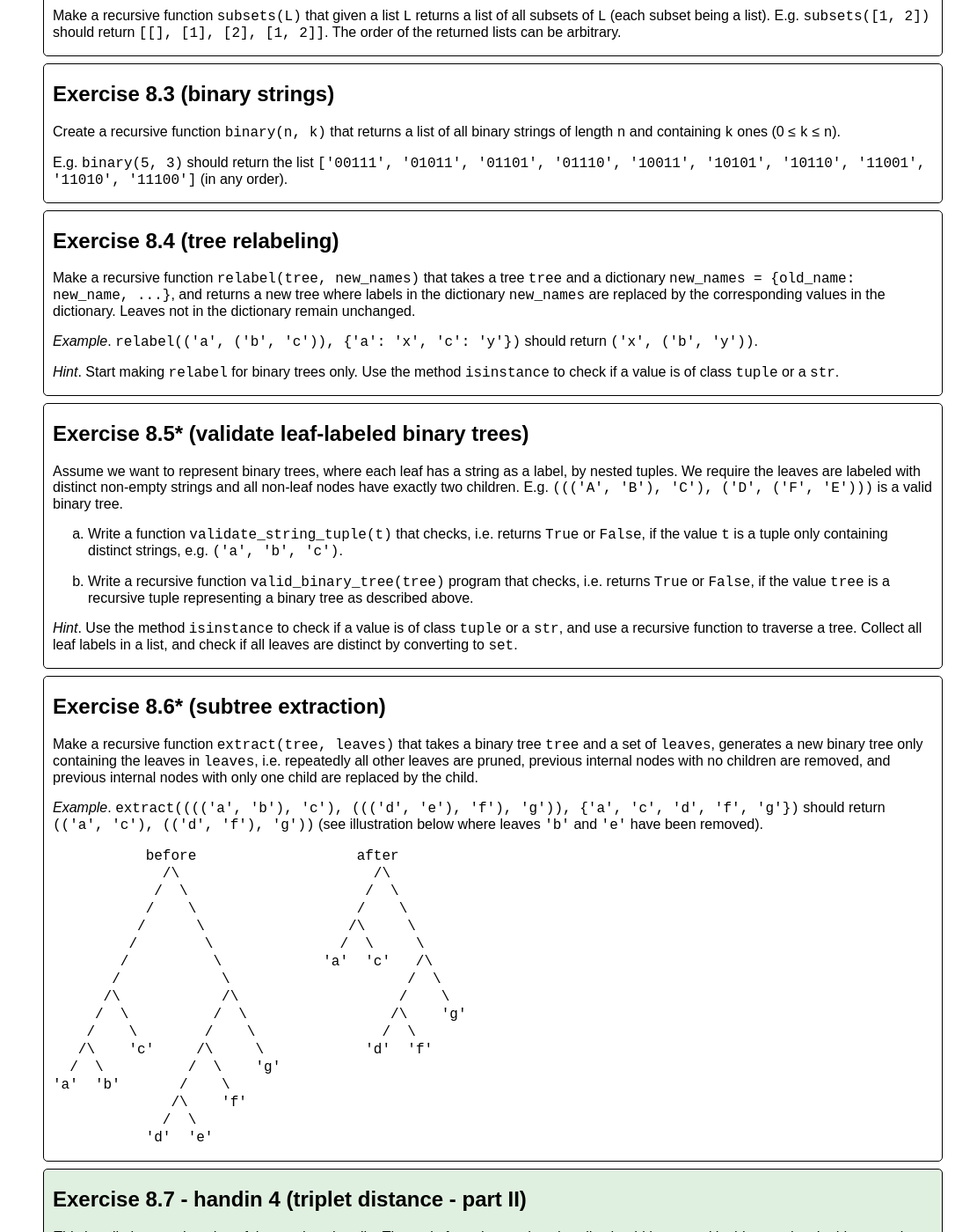
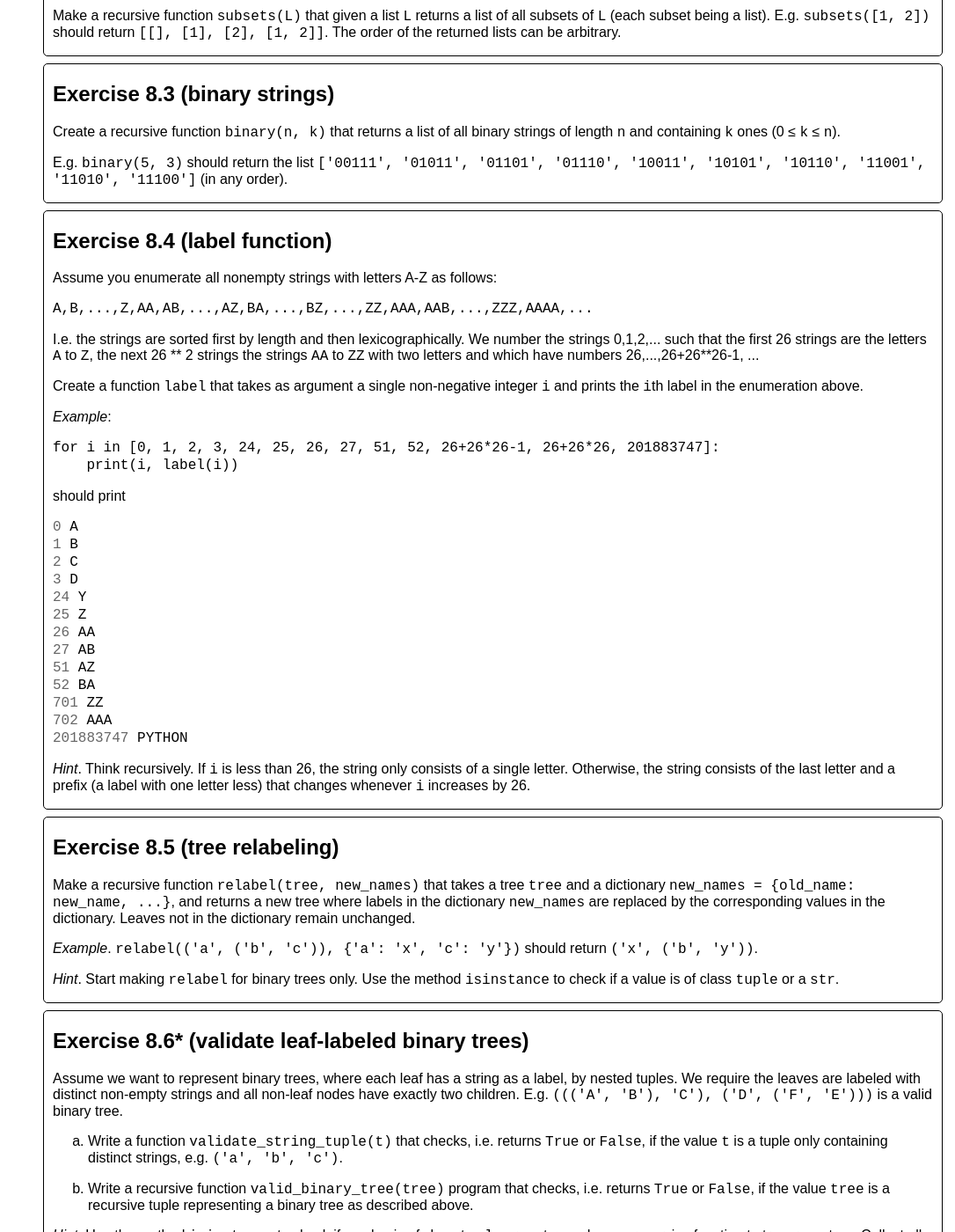
Before and after one commit to gsbrodal/gsbrodal.github.io, a Jekyll site: the page built from ipsa/exercises.html, in a window 1280 px wide and 1400 px high, scrolled down 16999 px. Shown: the whole window at 88% size, without its empty margins (194-1280 px from the left). Built offline with Jekyll 4.4.1, drawn with Linux system fonts in a browser that asks for light colours; some of the changed text lies outside the part shown.

Commit message:
exercises.html

```diff
--- a/ipsa/exercises.html
+++ b/ipsa/exercises.html
@@ -756,13 +756,50 @@ Right: (&#39;A&#39;, (&#39;G&#39;, ((&#39;E&#39;, &#39;F&#39;), ((&#39;B&#39;, &
 <p>E.g. <code>binary(5, 3)</code> should return the list <code>['00111', '01011', '01101', '01110', '10011', '10101', '10110', '11001', '11010', '11100']</code> (in any order).</p>
 </div>
 <div class="exercise">
-<h2>Exercise 8.4 (tree relabeling)</h2>
+<h2>Exercise 8.4 (label function)</h2>
+<p>Assume you enumerate all nonempty strings with letters A-Z as follows:</p>
+<div class="codehilite"><pre><span></span><code>A,B,...,Z,AA,AB,...,AZ,BA,...,BZ,...,ZZ,AAA,AAB,...,ZZZ,AAAA,...
+</code></pre></div>
+
+<p>I.e. the strings are sorted first by length and then lexicographically.
+We number the strings 0,1,2,... such that the first 26 strings are the letters
+<code>A</code> to <code>Z</code>, the next 26 ** 2 strings the strings <code>AA</code> to <code>ZZ</code> with two letters
+and which have numbers 26,...,26+26**26-1, ...</p>
+<p>Create a function <code>label</code> that takes as argument a single non-negative integer
+<code>i</code> and prints the <code>i</code>th label in the enumeration above.</p>
+<p><em>Example</em>:</p>
+<div class="codehilite"><pre><span></span><code>for i in [0, 1, 2, 3, 24, 25, 26, 27, 51, 52, 26+26*26-1, 26+26*26, 201883747]:
+    print(i, label(i))
+</code></pre></div>
+
+<p>should print</p>
+<div class="codehilite"><pre><span></span><code><span class="mf">0</span><span class="w"> </span><span class="n">A</span>
+<span class="mf">1</span><span class="w"> </span><span class="n">B</span>
+<span class="mf">2</span><span class="w"> </span><span class="n">C</span>
+<span class="mf">3</span><span class="w"> </span><span class="n">D</span>
+<span class="mf">24</span><span class="w"> </span><span class="n">Y</span>
+<span class="mf">25</span><span class="w"> </span><span class="n">Z</span>
+<span class="mf">26</span><span class="w"> </span><span class="n">AA</span>
+<span class="mf">27</span><span class="w"> </span><span class="n">AB</span>
+<span class="mf">51</span><span class="w"> </span><span class="n">AZ</span>
+<span class="mf">52</span><span class="w"> </span><span class="n">BA</span>
+<span class="mf">701</span><span class="w"> </span><span class="n">ZZ</span>
+<span class="mf">702</span><span class="w"> </span><span class="n">AAA</span>
+<span class="mf">201883747</span><span class="w"> </span><span class="n">PYTHON</span>
+</code></pre></div>
+
+<p><em>Hint</em>. Think recursively. If <code>i</code> is less than 26, the string only
+consists of a single letter. Otherwise, the string consists of the last letter
+and a prefix (a label with one letter less) that changes whenever <code>i</code> increases by 26.</p>
+</div>
+<div class="exercise">
+<h2>Exercise 8.5 (tree relabeling)</h2>
 <p>Make a recursive function <code>relabel(tree, new_names)</code> that takes a tree <code>tree</code> and a dictionary <code>new_names = {old_name: new_name, ...}</code>, and returns a new tree where labels in the dictionary <code>new_names</code> are replaced by the corresponding values in the dictionary. Leaves not in the dictionary remain unchanged.</p>
 <p><em>Example</em>. <code>relabel(('a', ('b', 'c')), {'a': 'x', 'c': 'y'})</code> should return <code>('x', ('b', 'y'))</code>.</p>
 <p><em>Hint</em>. Start making <code>relabel</code> for binary trees only. Use the method <code>isinstance</code> to check if a value is of class <code>tuple</code> or a <code>str</code>.</p>
 </div>
 <div class="exercise">
-<h2>Exercise 8.5* (validate leaf-labeled binary trees)</h2>
+<h2>Exercise 8.6* (validate leaf-labeled binary trees)</h2>
 <p>Assume we want to represent binary trees, where each leaf has a string as a label, by nested tuples. We require the leaves are labeled with distinct non-empty strings and all non-leaf nodes have exactly two children. E.g. <code>((('A', 'B'), 'C'), ('D', ('F', 'E')))</code> is a valid binary tree.</p>
 <ol>
 <li>
@@ -799,7 +836,7 @@ Right: (&#39;A&#39;, (&#39;G&#39;, ((&#39;E&#39;, &#39;F&#39;), ((&#39;B&#39;, &
 </div>
 <a name="handin4"></a>
 <div class="handin">
-<h2>Exercise 8.7 - handin 4 (triplet distance - part II)</h2>
+<h2>Exercise 8.8 - handin 4 (triplet distance - part II)</h2>
 <p><em>This handin is a continuation of the previous handin. The code from the previous handin should be reused in this exercise.  In this second part the aim should be to write elegant recursive code using Python's tuples and list comprehensions</em>.</p>
 <ol>
 <li>
@@ -1010,9 +1047,22 @@ length <em>i</em> with the column positions for the queens in the <em>i</em> fir
 <p>should return</p>
 <div class="codehilite"><pre><span></span><code>[(2, 1), (5, 1), (1, 2), (4, 2), (2, 3)]
 </code></pre></div>
-</div>
-<div class="exercise">
-<h2>Exercise 10.3 (string sorting)</h2>
+
+<p><em>Hint</em>. Use the function <code>sorted</code> using the keyword argument <code>key</code>.</p>
+</div>
+<div class="exercise">
+<h2>Exercise 10.3 (label sorting)</h2>
+<p>Assume are given labels (strings) only containing one or more letters A-Z. Make a function <code>sort_labels</code> that given a list of labels sorts them such that the labels appear in increasing length order, and those with equal length appear in lexicographical order.</p>
+<p><em>Example</em>.</p>
+<div class="codehilite"><pre><span></span><code>sort_labels([&#39;ANNA&#39;, &#39;IB&#39;, &#39;JENS&#39;, &#39;BO&#39;, &#39;PETER&#39;, &#39;HANS&#39;, &#39;JAKOB&#39;])
+</code></pre></div>
+
+<p>should return</p>
+<div class="codehilite"><pre><span></span><code>[&#39;BO&#39;, &#39;IB&#39;, &#39;ANNA&#39;, &#39;HANS&#39;, &#39;JENS&#39;, &#39;JAKOB&#39;, &#39;PETER&#39;]
+</code></pre></div>
+</div>
+<div class="exercise">
+<h2>Exercise 10.4 (string sorting)</h2>
 <p>Write a function <code>str_sort</code> that sorts a list of strings, such that the strings are sorted with respect to the number of distinct letters (<code>'a'</code> - <code>'z'</code>) there are in the strings. Strings with an equal number of distinct letters after converting to lower case should apper in alphabetical order.</p>
 <p><em>Example</em>.</p>
 <div class="codehilite"><pre><span></span><code>str_sort([&#39;AHA&#39;, &#39;Oasis&#39;, &#39;ABBA&#39;, &#39;Beatles&#39;, &#39;AC/DC&#39;, &#39;B. B. King&#39;, &#39;Bangles&#39;, &#39;Alan Parsons&#39;])
@@ -1025,7 +1075,7 @@ length <em>i</em> with the column positions for the queens in the <em>i</em> fir
 <p><em>Hint</em>. Use <code>len(set(X))</code> to find the number of different elements in a list <code>X</code>.</p>
 </div>
 <div class="exercise">
-<h2>Exercise 10.4* (binary search)</h2>
+<h2>Exercise 10.5* (binary search)</h2>
 <p>Assume you have a function <code>f</code> mapping integers to <code>True</code> and <code>False</code>, and there exists an integer <code>x</code> such that <code>f(y) == False</code> for <code>y</code> &lt; <code>x</code>, and <code>f(y) == True</code> for <code>y</code> ≥ <code>x</code>. Write a function <code>binary_search(f, low, high)</code> that returns the smallest <code>x</code> where <code>f(x) == True</code>, provided <code>f(low) == False</code> and <code>f(high) == True</code>.  The function should use binary search.</p>
 <p><em>Example</em>. Assume we would like to compute <code>ceil(sqrt(1000))</code> using binary search, exploiting that <em>x</em><sup>2</sup> &lt; 1000 for 0 &le; <em>x</em> &lt; sqrt(1000) and <em>x</em><sup>2</sup> &ge; 1000 for x &ge; sqrt(1000). We can then compute <code>ceil(sqrt(1000))</code> as <code>binary_search(lambda x: x * x &gt;= 1000, 0, 1000) == 32</code>.</p>
 <p>Assume now <code>f</code> is a function from floats to floats that is strictly decreasing in an interval [<code>low</code>, <code>x_min</code>] and strictly increasing in the interval [<code>x_min</code>, <code>high</code>] for some real number <code>x_min</code> and integers <code>low</code> and <code>high</code>. Furthermore, assume <code>f(low)</code> &ge;  <code>f(low + 1)</code> and <code>f(high - 1)</code> &lt; <code>f (high)</code>.
```
Also changed, not shown: other parts of ipsa/exercises.html (+2 -2 lines).
